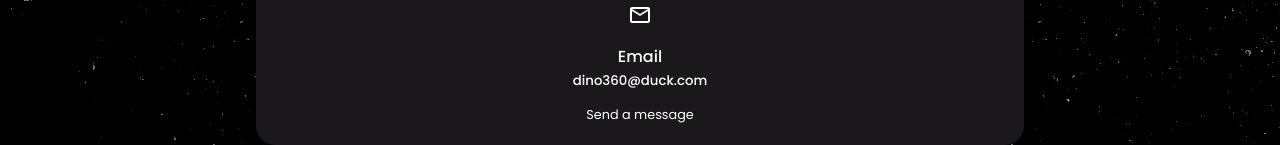
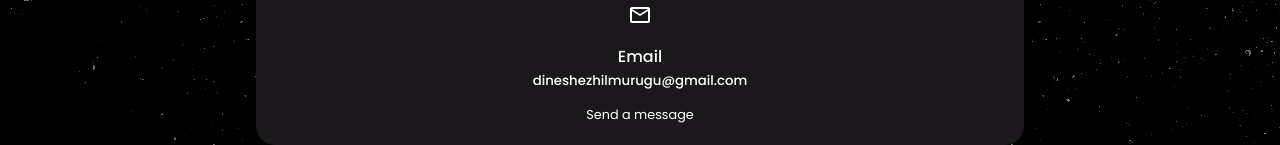
Before and after one commit to dineshrj98/react-portfolio, a React (Create React App) app: page /contacts in a window 1280 px wide. Shown: the part 704-849 px from the top of the page. Built offline with nearby package versions, Linux system fonts and the light colour scheme.

Commit message:
resume and links update

```diff
--- a/src/components/Contact/Contact.jsx
+++ b/src/components/Contact/Contact.jsx
@@ -24,8 +24,8 @@ const Contact = () => {
           <article className='contact__option'>
             <MdOutlineEmail className='contact__option-icon'/>
             <h4>Email</h4>
-            <h5>dino360@duck.com</h5>
-            <a href="mailto:dino360@duck.com">Send a message</a>
+            <h5>dineshezhilmurugu@gmail.com</h5>
+            <a href="mailto:dineshezhilmurugu@gmail.com">Send a message</a>
           </article>
         </div>
 
--- a/src/components/Footer/Footer.jsx
+++ b/src/components/Footer/Footer.jsx
@@ -16,7 +16,7 @@ const Footer = () => {
         </ul>
 
         <div className="footer__socials">
-          <a href="https://au.linkedin.com/in/dinesh-ezhil-7605b12b8"><BsLinkedin/></a>
+          <a href="https://www.linkedin.com/in/dinesh-ezhil101?lipi=urn%3Ali%3Apage%3Ad_flagship3_profile_view_base_contact_details%3BXqnVjltzQ4ePsqG%2FPnOFyw%3D%3D"><BsLinkedin/></a>
           <a href="https://github.com/dineshrj98"><BsGithub/></a>
           <a href="https://medium.com/@dino360"><BsMedium/></a>
         </div>
--- a/src/components/Header/CTA.jsx
+++ b/src/components/Header/CTA.jsx
@@ -1,7 +1,7 @@
 // CTA.jsx
 
 import React from 'react'; // Importing React library
-import CV from '../../assets/Dinesh-Ezhil-Bio-Data-New.pdf'; // Importing CV file path
+import CV from '../../assets/Dinesh_Ezhil_New_Link.pdf'; // Importing CV file path
 
 // CTA component
 const CTA = () => {
--- a/src/components/Header/HeaderSocials.jsx
+++ b/src/components/Header/HeaderSocials.jsx
@@ -10,7 +10,7 @@ const HeaderSocials = () => {
     <div className="header__socials">
 
       {/* LinkedIn link */}
-      <a href="https://au.linkedin.com/in/dinesh-ezhil-7605b12b8" target="_blank" rel='noreferrer'>
+      <a href="https://www.linkedin.com/in/dinesh-ezhil101?lipi=urn%3Ali%3Apage%3Ad_flagship3_profile_view_base_contact_details%3BXqnVjltzQ4ePsqG%2FPnOFyw%3D%3D" target="_blank" rel='noreferrer'>
         <BsLinkedin />
       </a>
 
```
Also changed, not shown: 1 other file (tests, documents, lock files or other folders).
